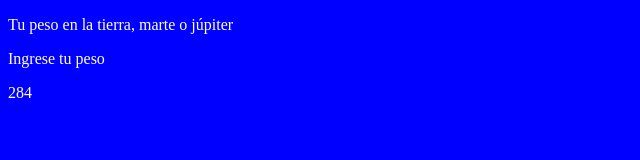
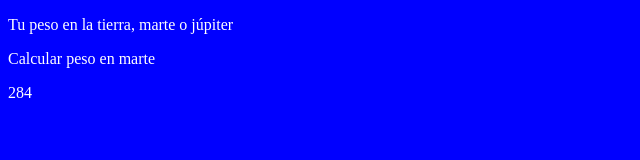
Before and after one commit to iBrinkz/programacionBasicaPlatzi, a plain HTML site: page index.html in a window 1280 px wide. Shown: the full height of the page, 0-640 px from the left. Drawn offline with Linux system fonts and the light colour scheme.

Commit message:
se modifico texto calcular peso en marte

```diff
--- a/index.html
+++ b/index.html
@@ -14,7 +14,7 @@
 </head>
 <body>
     <p>Tu peso en la tierra, marte o júpiter</p>
-    <p>Ingrese tu peso</p>
+    <p>Calcular peso en marte</p>
 
     <script type="text/javascript">
         var g_tierra = 9.8;
```
